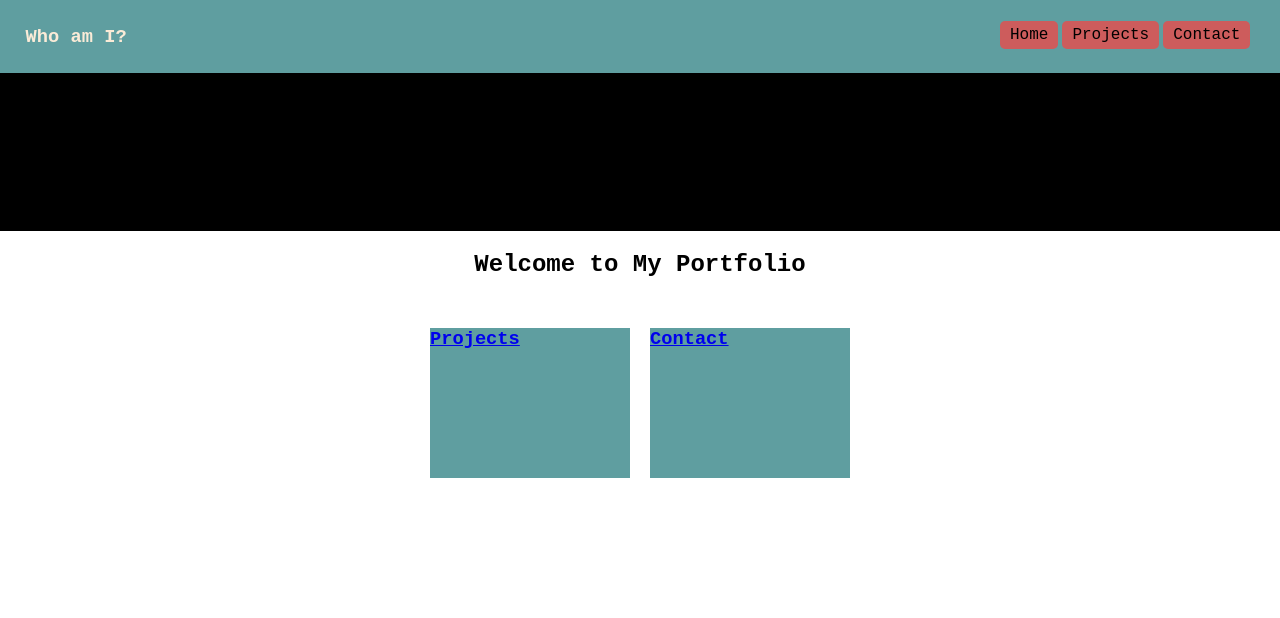
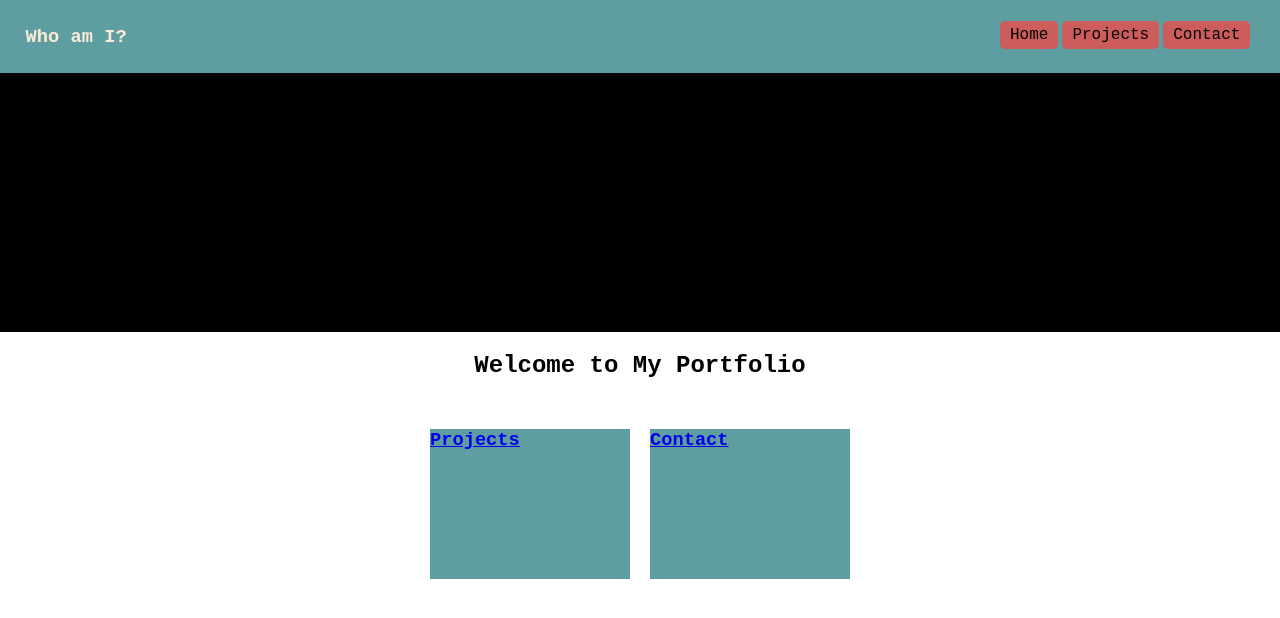
Before and after one commit to Han-ku/Portfolio, a React (Create React App) app: page / in a window 1280 px wide. Shown: the top 618 px of the page. Built offline with nearby package versions, Linux system fonts and the light colour scheme.

Commit message:
add about me text

```diff
--- a/src/App.js
+++ b/src/App.js
@@ -3,21 +3,30 @@ import {BrowserRouter, Routes, Route, Link} from 'react-router-dom'
 import Home from './pages/Home.js'
 import Projects from './pages/Projects.js'
 import Contact from './pages/Contact.js'
+import React, { useEffect, useState } from 'react';
 
 function App() {
+
+  const [fileContent, setFileContent] = useState('')
+  const [loading, setLoading] = useState(true)
+
+  useEffect(() => {
+    fetch('/text.txt')
+      .then(response => response.text())
+      .then(data => {
+        setFileContent(data)
+        setLoading(false)
+      })
+      .catch(error => {
+        console.error('Error fetching the text file:', error)
+        setFileContent('Failed to load content.')
+        setLoading(false);
+      })
+  }, [])
+
   return (
     <>
-     {/* <BrowserRouter basename='/app'> */}
      <BrowserRouter>
-      {/* <h1>This is my Portfolio</h1>
-
-      <div>
-        <Link to='/'>Home</Link>&nbsp;
-        <Link to='/projects'>Projects</Link>&nbsp;
-        <Link to='/contact'>Contact</Link>
-      </div>
-
-      <br /> */}
 
       <nav className="flex">
         <div id="nav-brand">
@@ -33,7 +42,13 @@ function App() {
       <div className="flex header">
         <div className="user-info">
           <h1>Hanna Kunitskaya</h1>
-          <p>Hi!</p>
+          {loading ? (
+            <div className="loadingState">
+              <i className="fa-solid fa-gear fa-spin"></i>
+            </div>
+          ) : (
+            <p>{fileContent}</p>
+          )}
         </div>
         <div className="user-photo">
           <img src="" alt="" className="img-responsive img-circle" />
@@ -49,7 +64,7 @@ function App() {
      </BrowserRouter>
 
     </>
-  );
+  )
 }
 
 export default App;
```
Also changed, not shown: public/text.txt (added).
